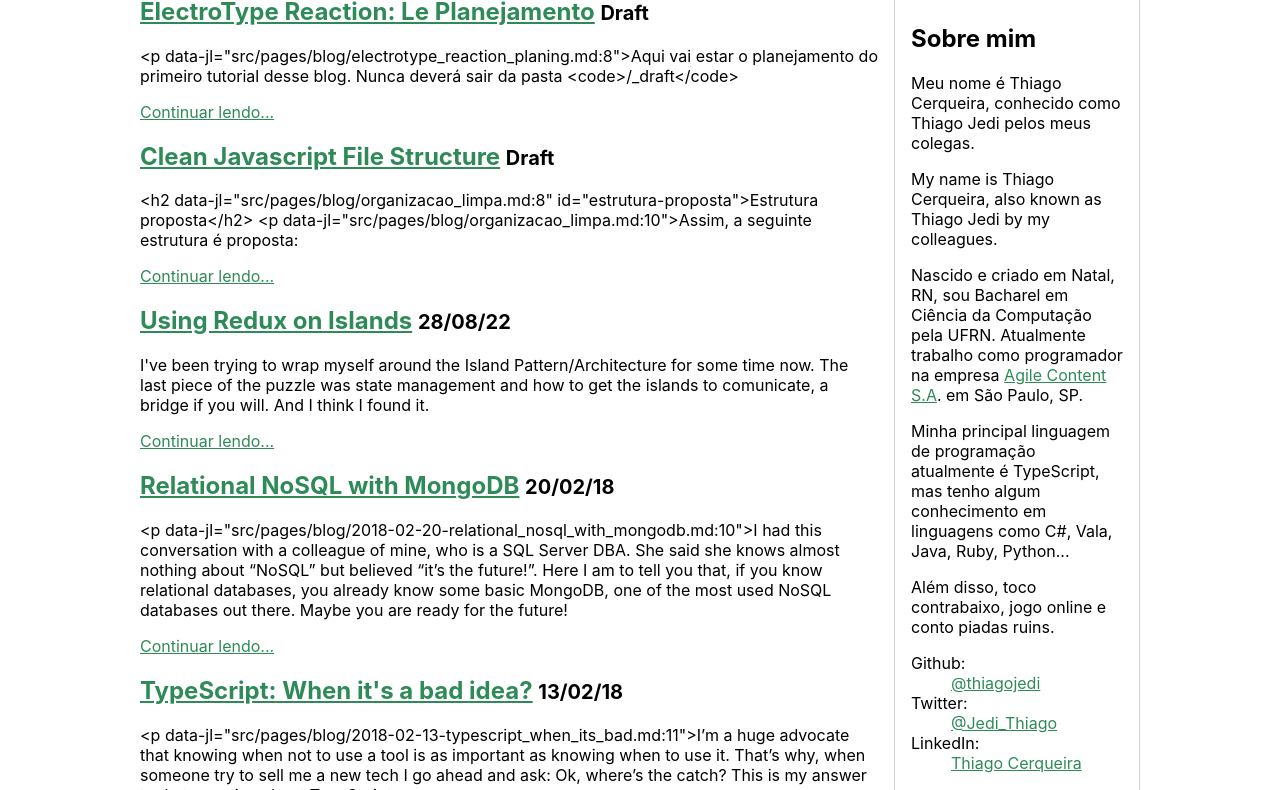
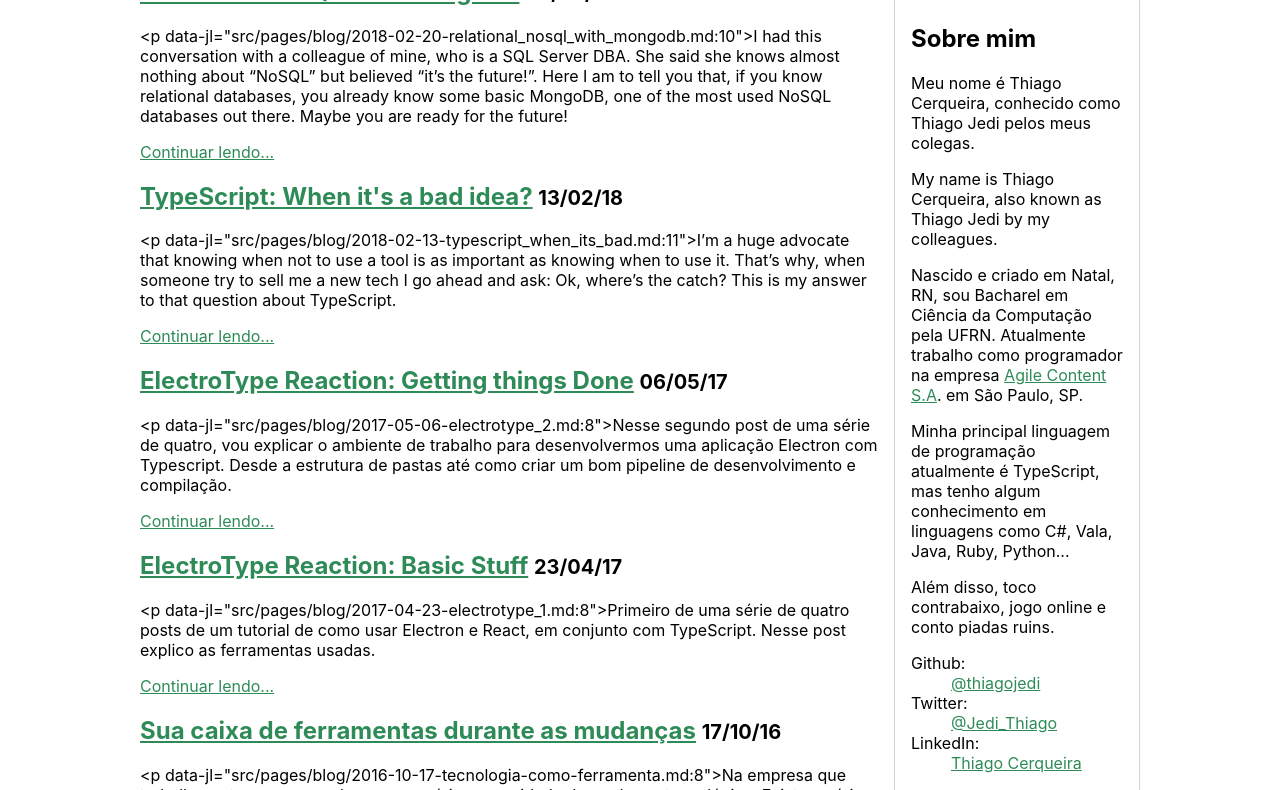
Before and after one commit to thiagojedi/thiagojedi.github.io, an Astro site: page /blog in a window 1280 px wide. Shown: the part 349-1139 px from the top of the page. Built offline with nearby package versions, Linux system fonts and the light colour scheme; Astro itself is replaced by a stand-in of ours.

Commit message:
Removin drafts from final build

```diff
--- a/src/pages/blog.astro
+++ b/src/pages/blog.astro
@@ -16,7 +16,7 @@ const normalPosts = allPosts
   .filter((post) => !post.frontmatter.draft)
   .sort(sortByDate((x) => x.frontmatter.pubDate!));
 
-const posts = [...drafts, ...normalPosts];
+const posts = import.meta.env.DEV ? [...drafts, ...normalPosts] : normalPosts;
 ---
 
 <!DOCTYPE html>
```
